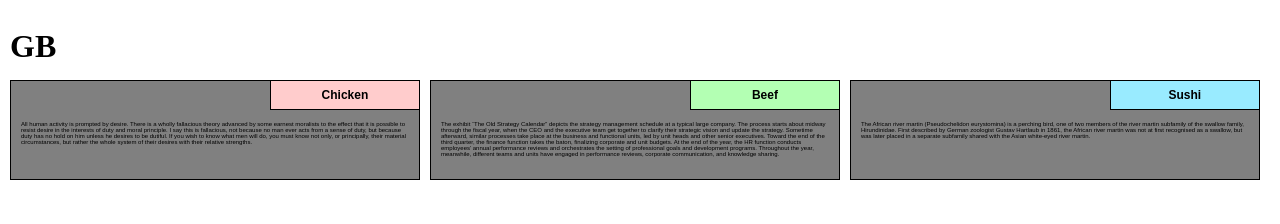
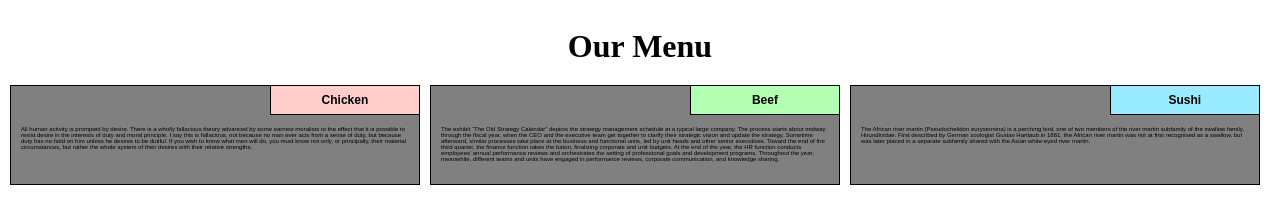
Before and after one commit to bombagian/M2_Assignment, a plain HTML site: page index.html in a window 1280 px wide. Drawn offline with Linux system fonts and the light colour scheme.

Commit message:
More formatting changes

```diff
--- a/css/style.css
+++ b/css/style.css
@@ -10,7 +10,8 @@ body {
 }
 
 h1 {
-  margin-bottom: 15px;
+  margin-bottom: 20px;
+  text-align: center;
 }
 
 
--- a/index.html
+++ b/index.html
@@ -8,7 +8,7 @@
 </head>
 
 <body>
-<h1>GB</h1>
+<h1>Our Menu</h1>
 
   <div class="col l1 md1 sml">
     <div class="box">
```
